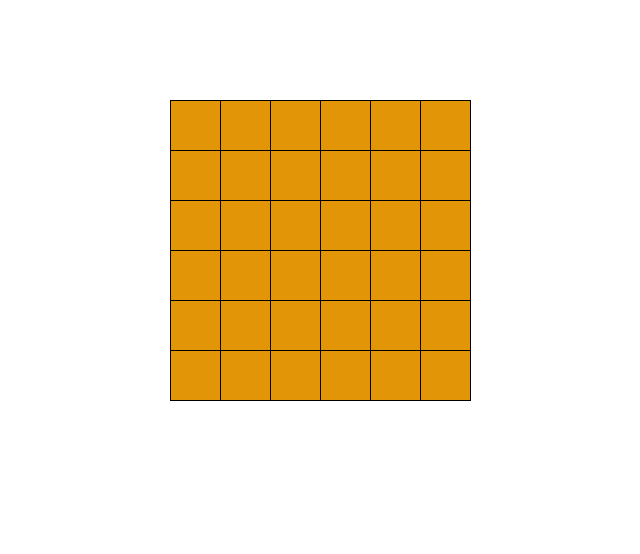
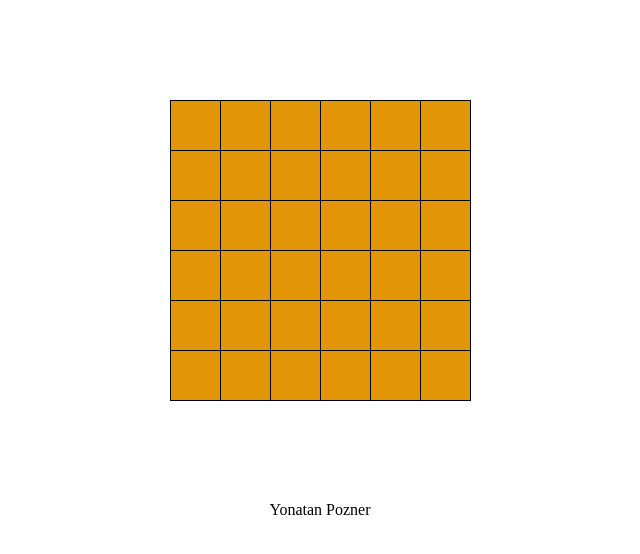
Before and after one commit to yonatanpozner/Minesweeper, a plain HTML site: page index.html in a window 1280 px wide. Shown: the whole page, without its empty margins (320-960 px from the left). Drawn offline with Linux system fonts and the light colour scheme.

Commit message:
basic game

```diff
--- a/index.html
+++ b/index.html
@@ -13,6 +13,9 @@
         <table class="board">
             <tbody > </tbody>
         </table>
+        <p style="text-align: center;">
+            Yonatan Pozner
+        </p>
 
         <script src="js/game.js"></script>
         <script src="js/board.js"></script>
```
